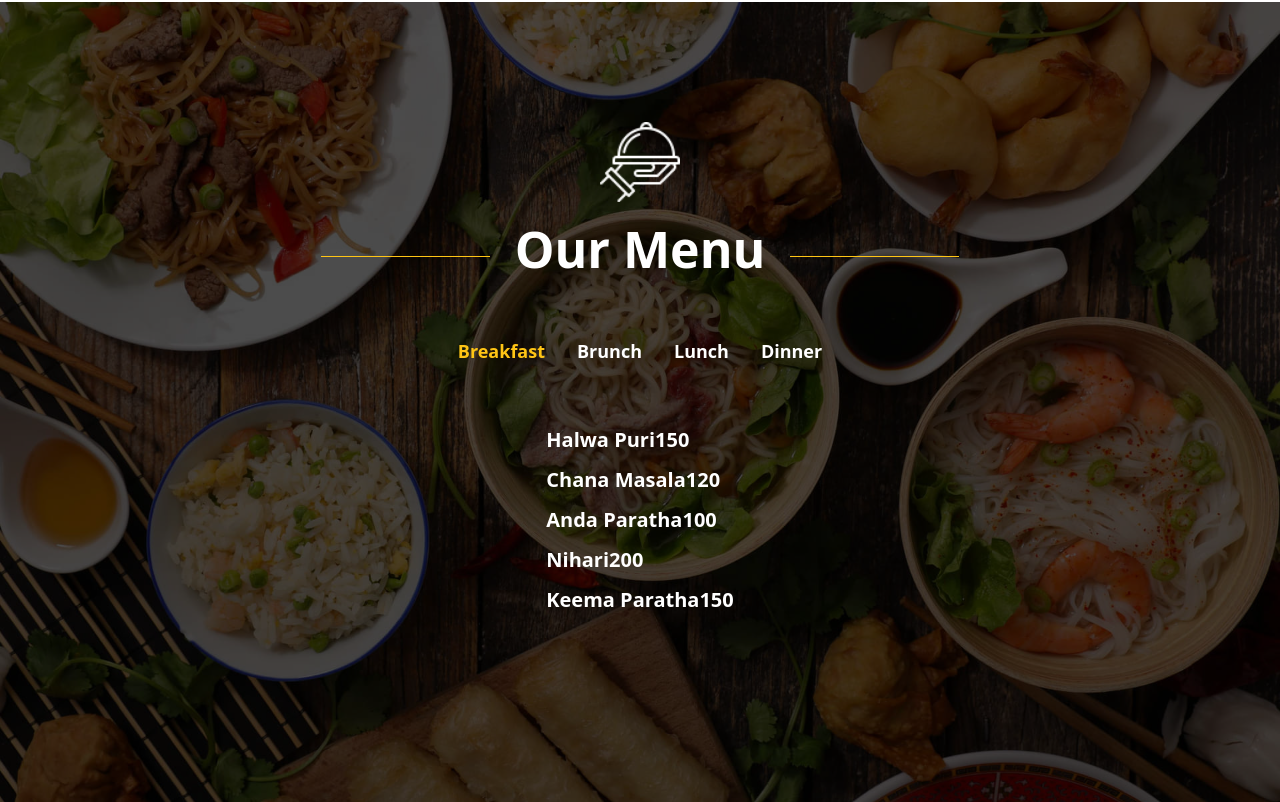
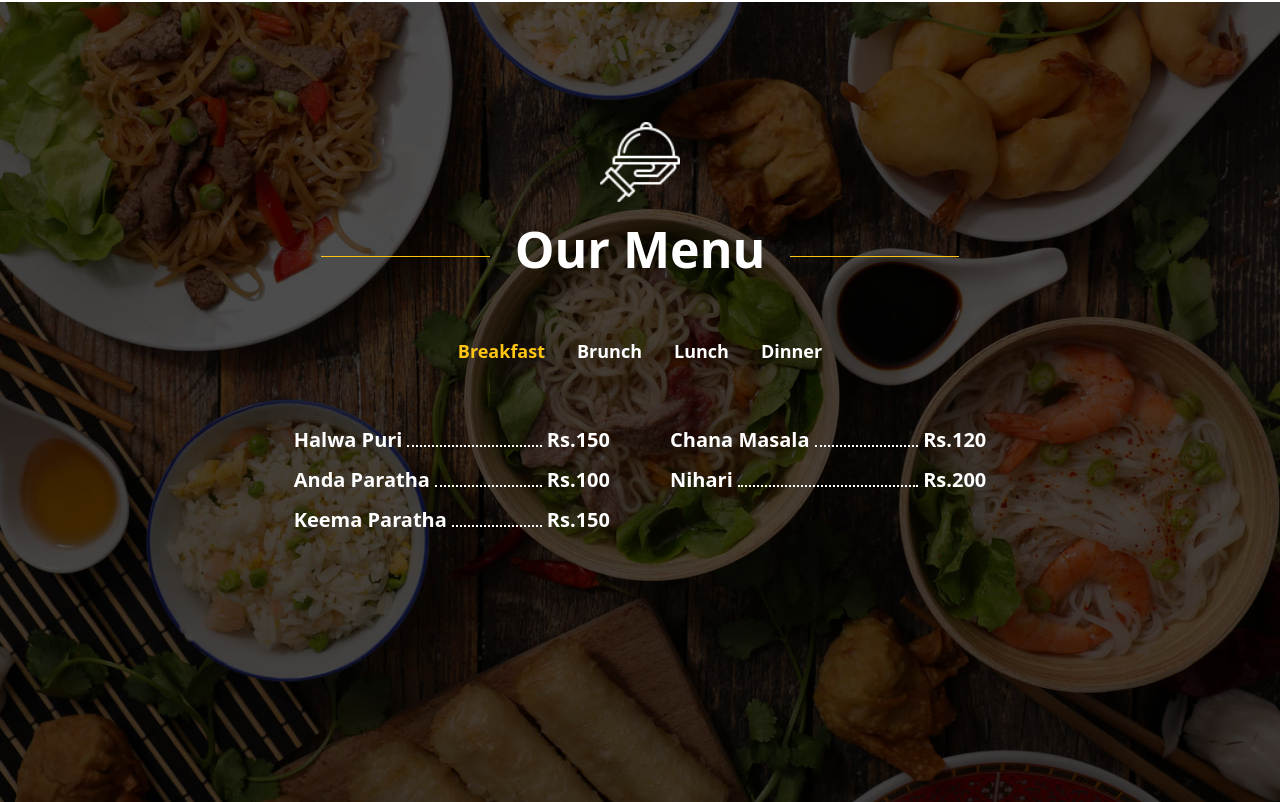
Before and after one commit to HAMMAS-SALEEM/CafAmor-React, a React (Vite) app: page / in a window 1280 px wide. Shown: the part 3052-3854 px from the top of the page. Built offline with nearby package versions, Linux system fonts and the light colour scheme.

Commit message:
Complete Menu Section

```diff
--- a/src/components/menu/Menu.jsx
+++ b/src/components/menu/Menu.jsx
@@ -28,7 +28,7 @@ const Menu = () => {
           </li>
         ))}
       </ul>
-      <ul className='z-10'>
+      <ul className='grid md:grid-cols-2 gap-x-[60px] z-10'>
         {detail
           .filter(meal => {
             if (meal.mealType === mealType) {
--- a/src/components/menu/menuItem/MenuItem.jsx
+++ b/src/components/menu/menuItem/MenuItem.jsx
@@ -2,12 +2,13 @@ import React from 'react'
 
 const MenuItem = ({meal}) => {
   return (
-    <li className='flex'>
+    <li className='flex items-baseline'>
       <h3 className='text-[20px] font-bold mt-[10px] text-white'>
         {meal.title}
       </h3>
+      <span className="flex-1 mx-[5px] border-b-[2px] border-white border-dotted text-white w-[90px]"></span>
       <h3 className='text-[20px] font-bold mt-[10px] text-white'>
-        {meal.price}
+        Rs.{meal.price}
       </h3>
     </li>
   )
```
